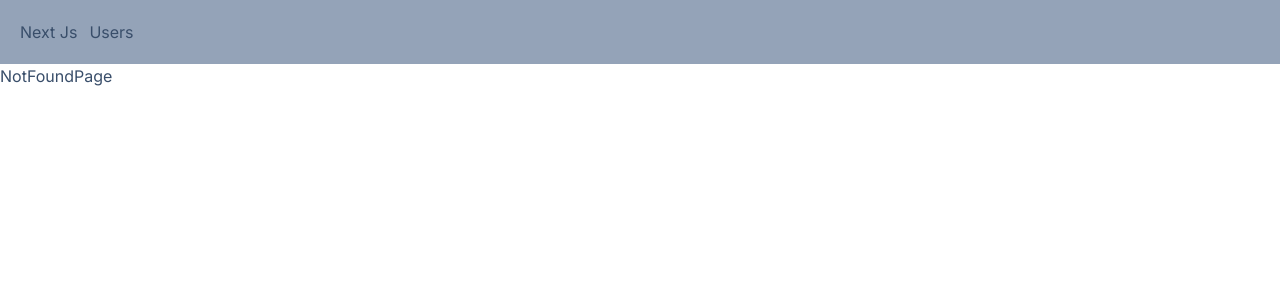
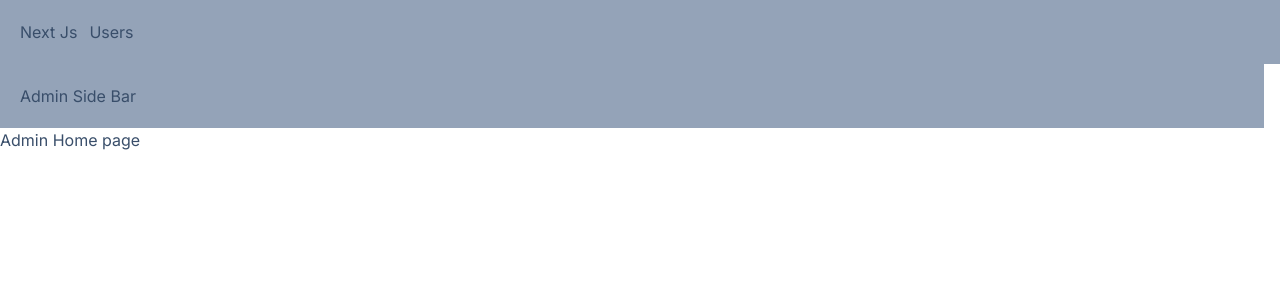
Before and after one commit to MinKhant21/Next-app, a Next.js app: page /admin in a window 1280 px wide. Before the commit this address had no page. Shown: the top 300 px of the page. Built offline with nearby package versions, Linux system fonts and the light colour scheme.

Commit message:
use router

```diff
--- /dev/null
+++ b/app/admin/layout.tsx
@@ -0,0 +1,14 @@
+import React from 'react'
+interface Props{
+     children:React.ReactNode
+}
+export default function layout({children}:Props) {
+  return (
+    <div>
+     <aside className=' p-5 bg-slate-400 mr-4'>Admin Side Bar</aside>
+     <div>
+          {children}
+     </div>
+    </div>
+  )
+}
--- /dev/null
+++ b/app/admin/page.tsx
@@ -0,0 +1,7 @@
+import React from 'react'
+
+export default function page() {
+  return (
+    <div>Admin Home page</div>
+  )
+}
--- a/app/users/new/page.tsx
+++ b/app/users/new/page.tsx
@@ -1,7 +1,13 @@
+'use client'
+import { useRouter } from 'next/navigation'
 import React from 'react'
 
 export default function NewUser() {
+  const router = useRouter();
   return (
-    <div>NewUser</div>
+    <div>NewUser
+
+      <button className=' btn btn-primary' onClick={()=>router.push('/users')}>Create</button>
+    </div>
   )
 }
--- a/app/users/page.tsx
+++ b/app/users/page.tsx
@@ -1,6 +1,7 @@
 
 import React, { Suspense } from 'react'
 import UserTable from '../components/UserTable';
+import Link from 'next/link';
 
 interface Props{
      searchParams :{sortOrder : string}
@@ -11,6 +12,8 @@ export default async function Users({searchParams:{sortOrder}}:Props) {
      return (
           <div>
                <div className="overflow-x-auto">
+     <Link href="/users/new" className=' btn btn-primary text-md'>New User</Link>
+
                     <Suspense fallback={<p>loading ........</p>}>
                          <UserTable sortOrder={sortOrder}/>
                     </Suspense>
```
